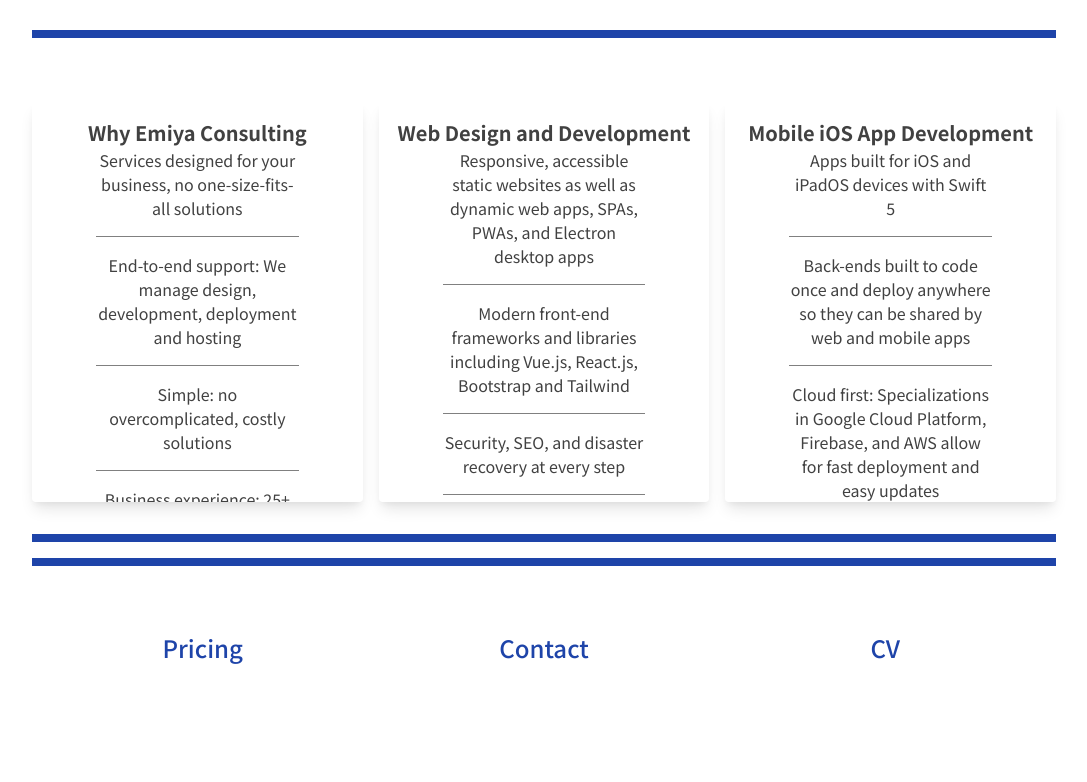
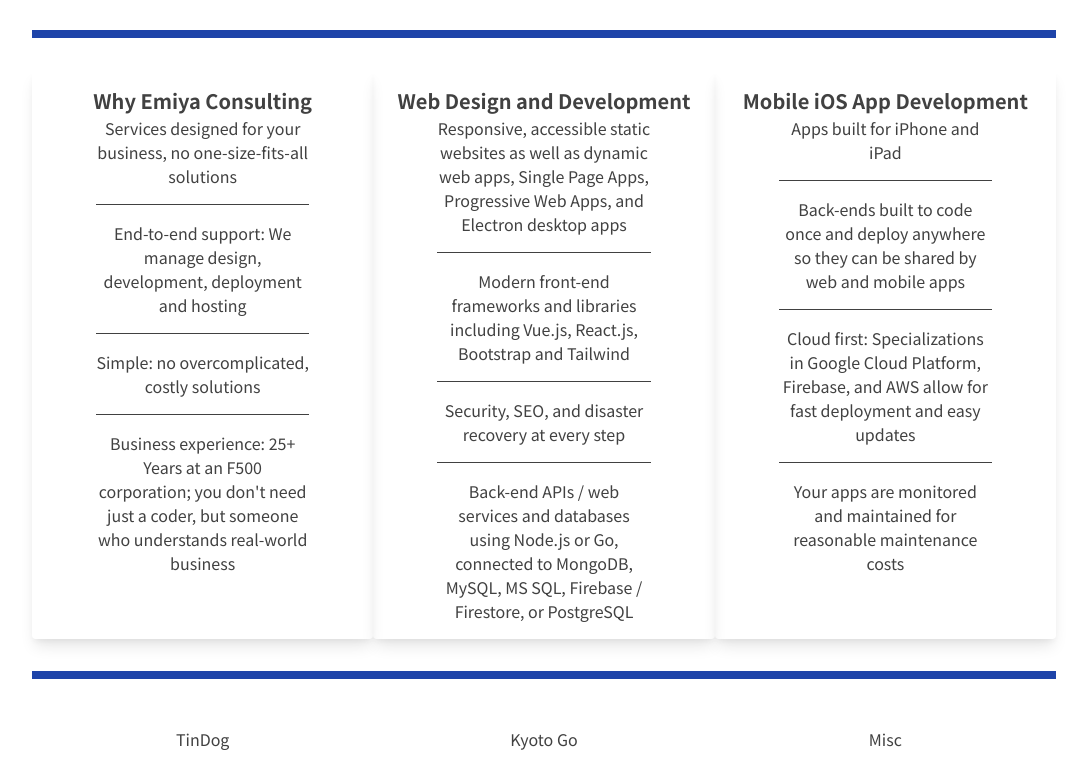
Before and after one commit to rlr524/emiya-com-vue, a Vue app: page / in a window 1280 px wide. Shown: the part 458-1240 px from the top of the page, without its empty margins (96-1183 px from the left). Built offline with nearby package versions, Linux system fonts and the light colour scheme.

Commit message:
updating content sections to flex

```diff
--- a/src/App.vue
+++ b/src/App.vue
@@ -37,6 +37,9 @@
 
 <style>
 #app {
+  -moz-box-sizing: border-box;
+  -webkit-box-sizing: border-box;
+  box-sizing: border-box;
   -webkit-font-smoothing: antialiased;
   -moz-osx-font-smoothing: grayscale;
   margin: auto;
--- a/src/components/Cards.vue
+++ b/src/components/Cards.vue
@@ -1,38 +1,46 @@
 <template>
-  <div class="card-container text-center text-emiyablack">
-    <div class="max-w-m rounded overflow-hidden shadow-lg pt-4">
+  <div
+    class="card-container flex flex-wrap h-auto mt-8 mb-8 text-center text-emiyablack"
+  >
+    <div
+      class="lg:w-1/3 sm:w-full max-w-m rounded overflow-hidden shadow-lg pt-4 pb-4"
+    >
       <p class="font-bold text-xl">
         Why Emiya Consulting
       </p>
-      <ul class="-card-text">
-        <li class="-card-item">
+      <ul class="pl-16 pr-16">
+        <li class="mb-4 pb-4 border-b border-solid border-gray-100">
           Services designed for your business, no one-size-fits-all solutions
         </li>
-        <li class="-card-item">
+        <li class="mb-4 pb-4 border-b border-solid border-gray-100">
           End-to-end support: We manage design, development, deployment and
           hosting
         </li>
-        <li class="-card-item">Simple: no overcomplicated, costly solutions</li>
+        <li class="mb-4 pb-4 border-b border-solid border-gray-100">
+          Simple: no overcomplicated, costly solutions
+        </li>
         <li>
           Business experience: 25+ Years at an F500 corporation; you don't need
           just a coder, but someone who understands real-world business
         </li>
       </ul>
     </div>
-    <div class="max-w-m rounded overflow-hidden shadow-lg pt-4">
+    <div
+      class="lg:w-1/3 sm:w-full max-w-m rounded overflow-hidden shadow-lg pt-4 pb-4"
+    >
       <p class="font-bold text-xl">
         Web Design and Development
       </p>
-      <ul class="-card-text">
-        <li class="-card-item">
+      <ul class="pl-16 pr-16">
+        <li class="mb-4 pb-4 border-b border-solid border-gray-100">
           Responsive, accessible static websites as well as dynamic web apps,
-          SPAs, PWAs, and Electron desktop apps
+          Single Page Apps, Progressive Web Apps, and Electron desktop apps
         </li>
-        <li class="-card-item">
+        <li class="mb-4 pb-4 border-b border-solid border-gray-100">
           Modern front-end frameworks and libraries including Vue.js, React.js,
           Bootstrap and Tailwind
         </li>
-        <li class="-card-item">
+        <li class="mb-4 pb-4 border-b border-solid border-gray-100">
           Security, SEO, and disaster recovery at every step
         </li>
         <li>
@@ -42,19 +50,21 @@
         </li>
       </ul>
     </div>
-    <div class="max-w-m rounded overflow-hidden shadow-lg pt-4">
+    <div
+      class="lg:w-1/3 sm:w-full max-w-m rounded overflow-hidden shadow-lg pt-4 pb-4"
+    >
       <p class="font-bold text-xl">
         Mobile iOS App Development
       </p>
-      <ul class="-card-text">
-        <li class="-card-item">
-          Apps built for iOS and iPadOS devices with Swift 5
+      <ul class="pl-16 pr-16">
+        <li class="mb-4 pb-4 border-b border-solid border-gray-100">
+          Apps built for iPhone and iPad
         </li>
-        <li class="-card-item">
+        <li class="mb-4 pb-4 border-b border-solid border-gray-100">
           Back-ends built to code once and deploy anywhere so they can be shared
           by web and mobile apps
         </li>
-        <li class="-card-item">
+        <li class="mb-4 pb-4 border-b border-solid border-gray-100">
           Cloud first: Specializations in Google Cloud Platform, Firebase, and
           AWS allow for fast deployment and easy updates
         </li>
@@ -73,22 +83,4 @@
 };
 </script>
 
-<style scoped>
-.card-container {
-  display: grid;
-  grid-template-columns: repeat(3, 1fr);
-  gap: 1em;
-  height: 25em;
-  z-index: 10;
-  margin-top: 4em;
-  margin-bottom: 2em;
-}
-.-card-text {
-  padding: 0 4rem;
-}
-.-card-item {
-  margin-bottom: 1rem;
-  border-bottom: grey 1px solid;
-  padding-bottom: 1rem;
-}
-</style>
+<style scoped></style>
--- a/src/components/Port.vue
+++ b/src/components/Port.vue
@@ -1,5 +1,17 @@
 <template>
-  <div></div>
+  <div
+    class="portfolio-container flex flex-wrap h-auto mt-8 mb-8 text-center text-emiyablack"
+  >
+    <div class="lg:w-1/3 sm:w-full pt-4 pb-4">
+      TinDog
+    </div>
+    <div class="lg:w-1/3 sm:w-full pt-4 pb-4">
+      Kyoto Go
+    </div>
+    <div class="lg:w-1/3 sm:w-full pt-4 pb-4">
+      Misc
+    </div>
+  </div>
 </template>
 
 <script>
```
